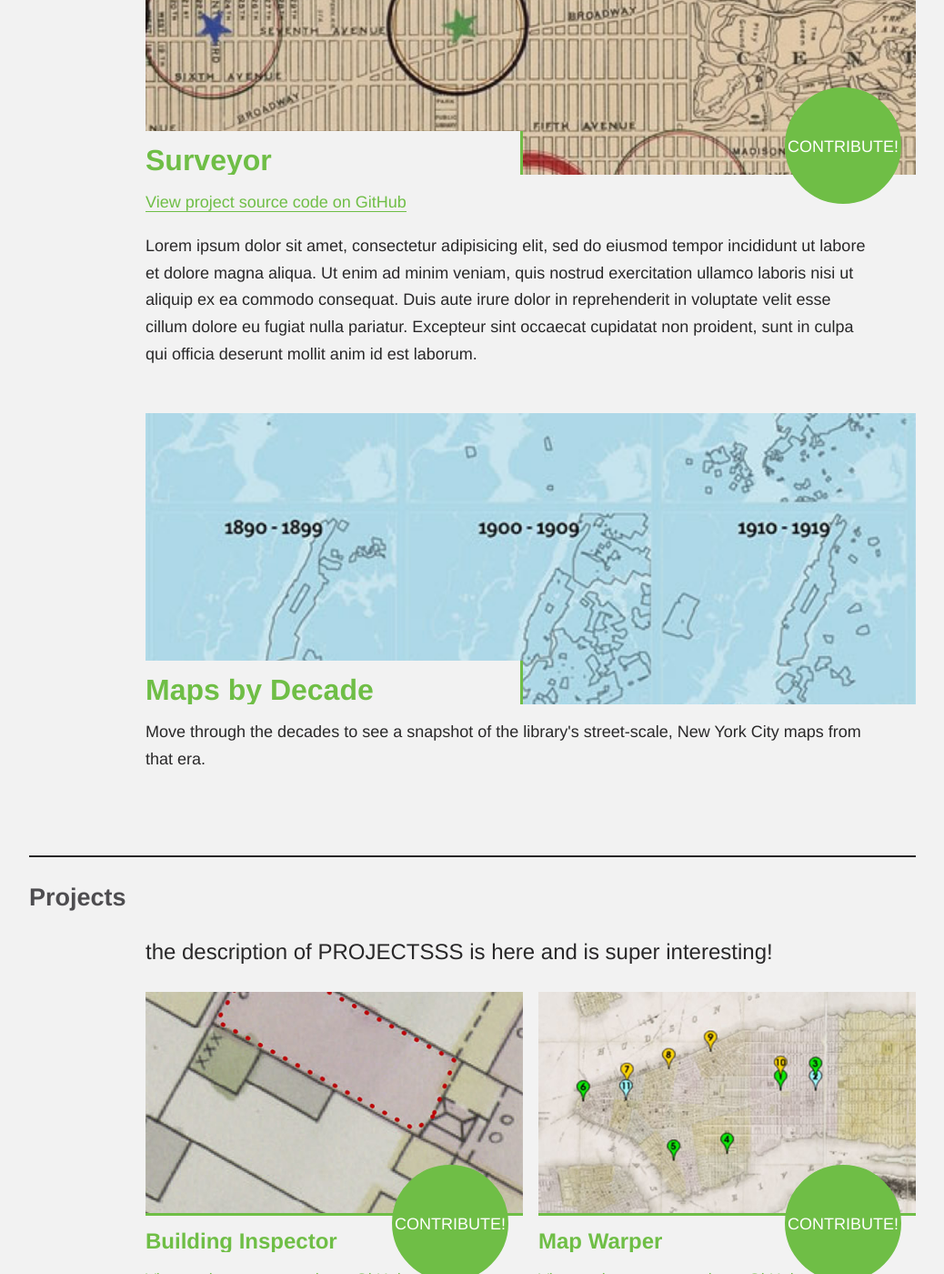
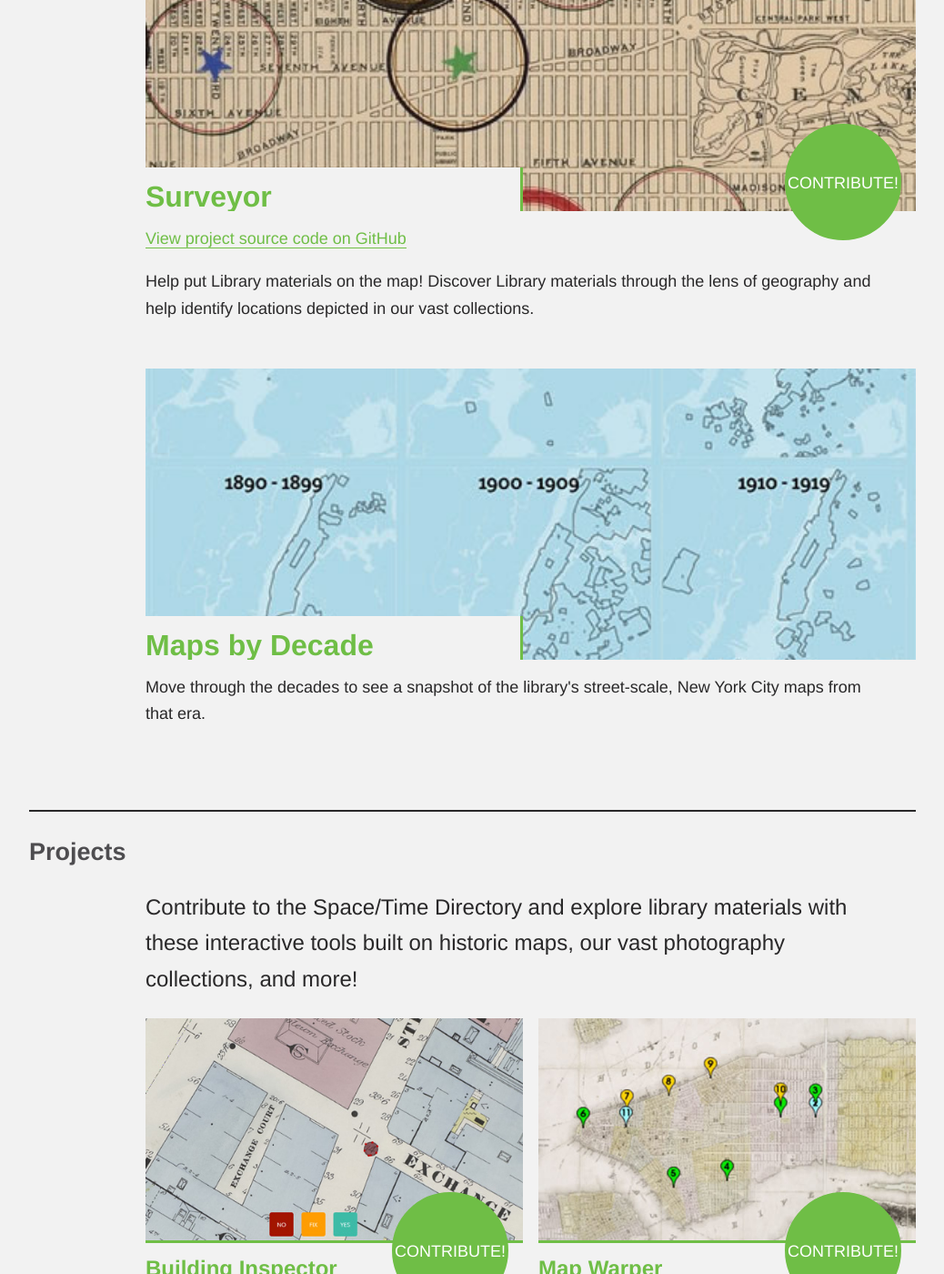
Before and after one commit to nypl-spacetime/nypl-spacetime.github.io, a Jekyll site: the page built from index.html, in a window 1280 px wide and 1400 px high, scrolled down 1719 px. Shown: the whole window at 91% size, without its empty margins (129-1167 px from the left). Built offline with Jekyll 4.4.1, drawn with Linux system fonts in a browser that asks for light colours; some web fonts are replaced; some of the changed text lies outside the part shown.

Commit message:
Updates to descriptions of sections and to project images

```diff
--- a/_data/projects.yml
+++ b/_data/projects.yml
@@ -4,13 +4,13 @@
 
 - type: featured
   title: New &#38; Featured
-  description: the description of FEATURED is here and is super interesting!
+  description: New to the Space/Time Directory or looking to contribute? Start with our featured projects and sketches.
   projects:
     - name: Surveyor
       image: surveyor.jpg
       url: http://spacetime.nypl.org/surveyor
       contribute: http://spacetime.nypl.org/surveyor
-      description: Lorem ipsum dolor sit amet, consectetur adipisicing elit, sed do eiusmod tempor incididunt ut labore et dolore magna aliqua. Ut enim ad minim veniam, quis nostrud exercitation ullamco laboris nisi ut aliquip ex ea commodo consequat. Duis aute irure dolor in reprehenderit in voluptate velit esse cillum dolore eu fugiat nulla pariatur. Excepteur sint occaecat cupidatat non proident, sunt in culpa qui officia deserunt mollit anim id est laborum.
+      description: Help put Library materials on the map! Discover Library materials through the lens of geography and help identify locations depicted in our vast collections.
       github: https://github.com/nypl-spacetime/surveyor
       category: featured
 
@@ -26,7 +26,7 @@
 
 - type: project
   title: Projects
-  description: the description of PROJECTSSS is here and is super interesting!
+  description: Contribute to the Space/Time Directory and explore library materials with these interactive tools built on historic maps, our vast photography collections, and more!
   projects:
     - name: Building Inspector
       image: buildinginspector.jpg
@@ -50,7 +50,7 @@
 
 - type: sketch
   title: Tools &#38; Experiments
-  description: the description of SKETCHORZ is here and is super interesting!
+  description: Take a peek into the Space/Time Directory workshop! We're sharing prototypes, proof of concepts, and visualizations the project as they're made.
   projects:
     - name: Street View, Then &amp; Now
       image: fifthave.jpg
@@ -76,7 +76,7 @@
 
 - type: resource
   title: Related resources
-  description: the description of RESOURCE is here and is super interesting!
+  description: Browse related Library resources including digitized materials, data sets, APIs, and much more!
   projects:
     - name: Digital Collections
       image: digitalcollections.jpg
```
Also changed, not shown: images/projects/buildinginspector.jpg, images/projects/emigrant.jpg, images/projects/fifthave.jpg, images/projects/greenbooks.jpg, images/projects/menus.jpg, images/projects/oralhistory.jpg, images/projects/pic.jpg, images/projects/scroll.jpg, images/projects/stereo.jpg.
